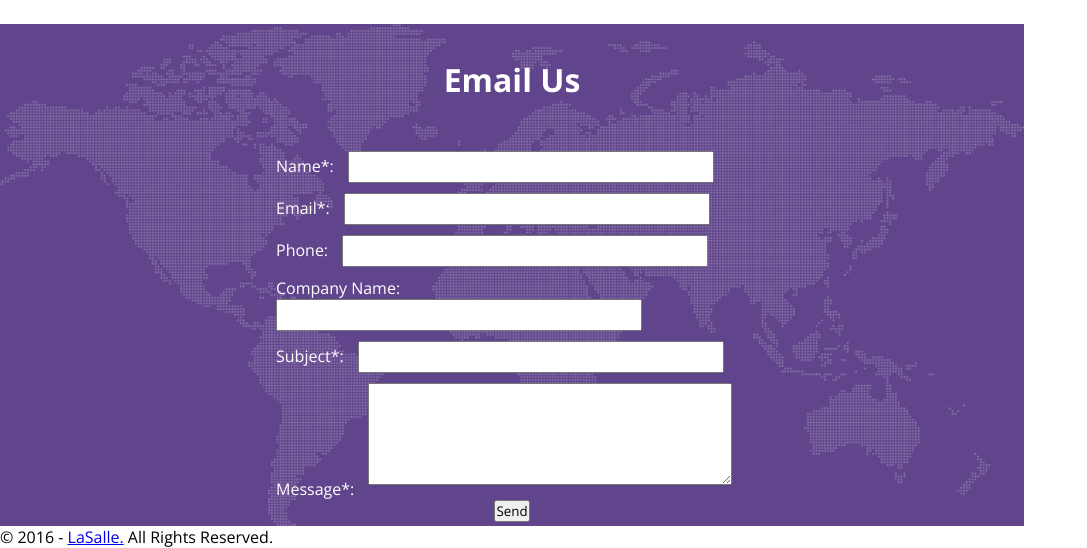
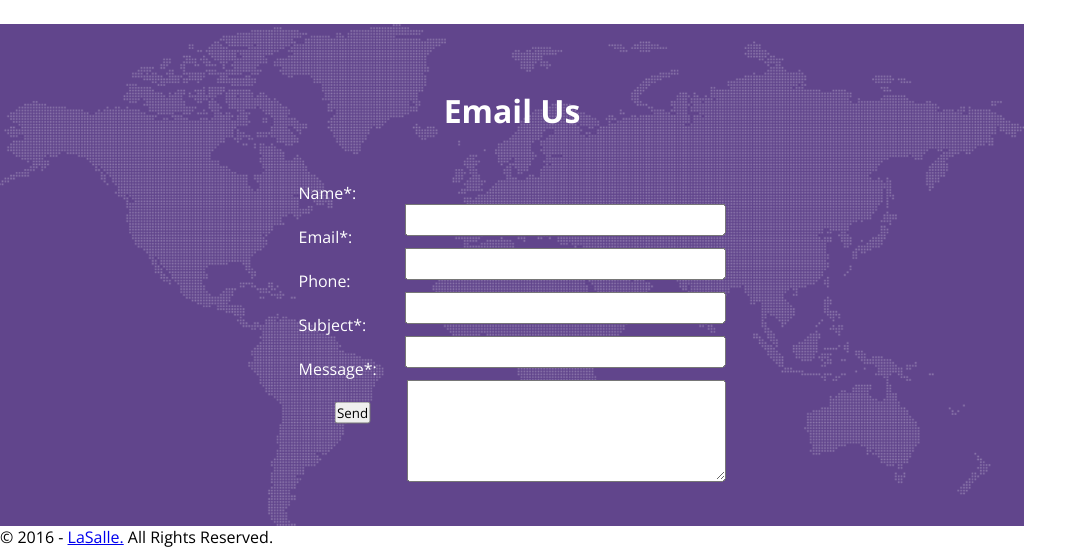
Before and after one commit to YaslokDev/Grupo4Entregable2, a plain HTML site: page index.html in a window 1280 px wide. Shown: the part 3243-3791 px from the top of the page, without its empty margins (0-1087 px from the left). Drawn offline with nearby package versions, Linux system fonts and the light colour scheme.

Commit message:
Ajustes en el form

```diff
--- a/css/style.css
+++ b/css/style.css
@@ -246,13 +246,14 @@ form {
 }
 
 label {
-  display: left;
+  display: block;
   width: 100px;
   margin-right: 10px;
 }
 
 input,
 textarea {
+  float: right;
   width: calc(100% - 120px);
   margin-bottom: 10px;
   padding: 5px;
--- a/index.html
+++ b/index.html
@@ -188,9 +188,6 @@
           <label for="phone">Phone:</label>
           <input type="tel" name="phone" id="phone">
           <br>
-          <label for="company">Company Name:</label>
-          <input type="text" name="company" id="company">
-          <br>
           <label for="subject">Subject*:</label>
           <input type="text" name="subject" id="subject" required>
           <br>
```
